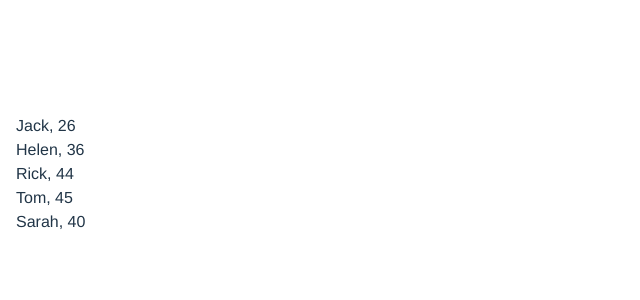
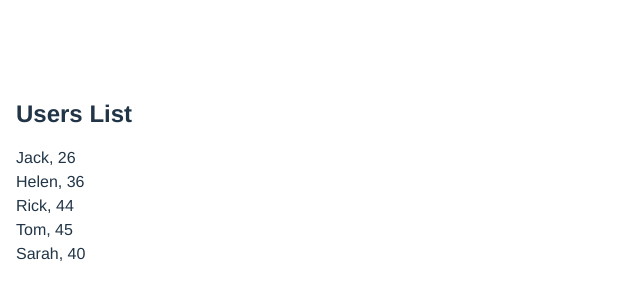
Before and after one commit to TinyMan66/users-app, a React (Create React App) app: page / in a window 1280 px wide. Shown: the part 226-526 px from the top of the page, without its empty margins (0-640 px from the left). Built offline with nearby package versions, Linux system fonts and the light colour scheme.

Commit message:
feat: show error, show users List function

```diff
--- a/src/App.tsx
+++ b/src/App.tsx
@@ -15,6 +15,7 @@ requestUsersWithError({ name: "", age: "", limit: 4, offset: 0 }).catch(
 export default function App() {
     const [users, setUsers] = useState<User[]>([]);
     const [loading, setLoading] = useState<boolean>(true);
+    const [error, setError] = useState(null);
 
     useEffect(() => {
         setLoading(true);
@@ -24,15 +25,22 @@ export default function App() {
                 setLoading(false);
             })
             .catch((err) => {
+                setError(err.toString());
                 setLoading(false);
             });
     }, []);
 
+    const usersList = () => {
+        if(loading) return <Loading/>;
+        if(error) return <p style={{color: "red"}}>{error}</p>;
+        if (users.length === 0) return <p>Users not found</p>;
+        return users.map(user => <UserItem key={user.id} user={user}/>);
+    }
 
     return (
       <div>
-          {loading && <Loading/>}
-          {!loading && users.map(user => <UserItem key={user.id} user={user}/>)}
+          <h2>Users List</h2>
+          {usersList()}
       </div>
 );
 }
```
